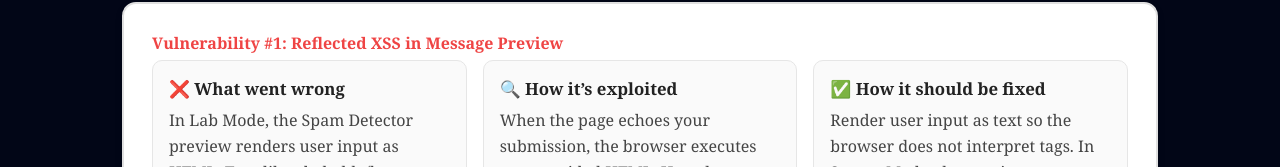
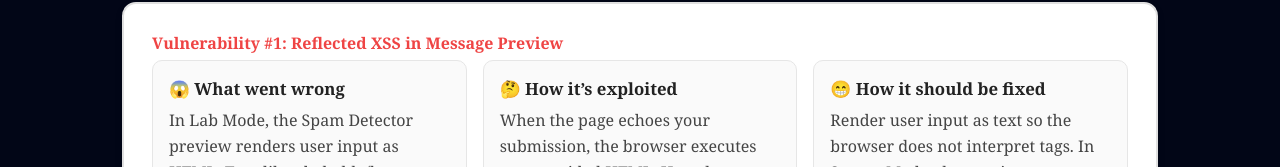
Before and after one commit to NevanPham/HackTheStack, a React (Vite) app in the folder spam-detection-app/: page /vulnerabilities in a window 1280 px wide. Both pictures are taken after a click on the button "SECURE". Shown: the part 246-413 px from the top of the page. Built offline with nearby package versions, Linux system fonts and the light colour scheme.

Commit message:
modify emojis

```diff
--- a/spam-detection-app/src/pages/Vulnerabilities.jsx
+++ b/spam-detection-app/src/pages/Vulnerabilities.jsx
@@ -22,19 +22,19 @@ function Vulnerabilities({ labMode }) {
           <p className="vuln-label">Vulnerability #1: Reflected XSS in Message Preview</p>
           <div className="vuln-grid">
             <div className="vuln-tile">
-              <h3>❌ What went wrong</h3>
+              <h3>😱 What went wrong</h3>
               <p>
                 In Lab Mode, the Spam Detector preview renders user input as HTML. Tags like {'<b>bold</b>'} are interpreted instead of shown literally, so untrusted content can inject markup.
               </p>
             </div>
             <div className="vuln-tile">
-              <h3>🔍 How it’s exploited</h3>
+              <h3>🤔 How it’s exploited</h3>
               <p>
                 When the page echoes your submission, the browser executes any provided HTML. Harmless formatting (e.g., {'<i>italic</i>'}) will style the preview; more dangerous payloads would also run in Lab Mode.
               </p>
             </div>
             <div className="vuln-tile">
-              <h3>✅ How it should be fixed</h3>
+              <h3>😁 How it should be fixed</h3>
               <p>
                 Render user input as text so the browser does not interpret tags. In Secure Mode, the preview escapes HTML, showing {'<b>bold</b>'} literally and preventing injected markup from rendering.
               </p>
```
